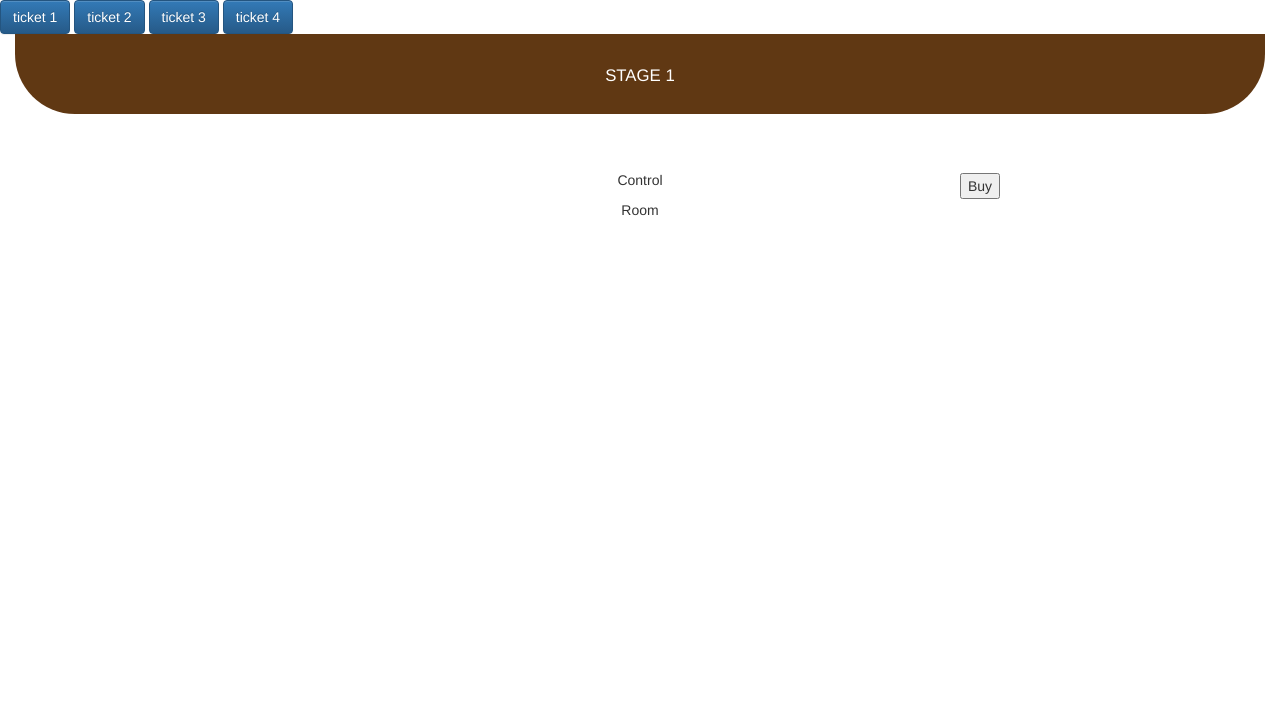
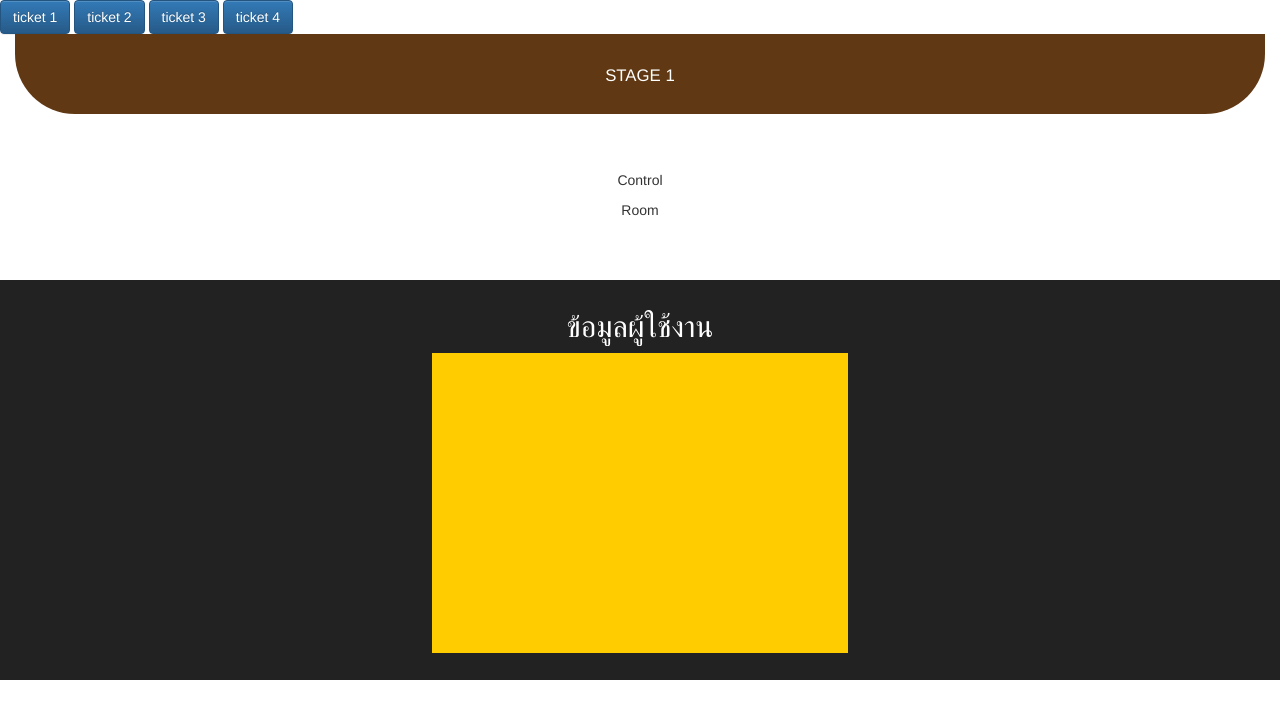
Before and after one commit to pnplu/reservation_ticket, a PHP site: page / in a window 1280 px wide. Shown: the top 719 px of the page. Run offline with PHP 8.4, Linux system fonts and the light colour scheme; data that the repository does not hold is empty; some libraries are stand-ins or nearby versions.

Commit message:
add new section not success

```diff
--- a/stylesheets/css/style_seat.css
+++ b/stylesheets/css/style_seat.css
@@ -128,4 +128,17 @@ body {
 .wrap_sec_c .wrap_in_sec_a {
   float: left; }
 
+.wrap_personal {
+  background-color: #222222;
+  margin-top: 50px;
+  height: 400px; }
+  .wrap_personal h2 {
+    font-family: 'Kanit', sans-serif;
+    color: #FFFFFF;
+    text-align: center;
+    margin-top: 30px; }
+  .wrap_personal .wrap_box_user {
+    background-color: #FFCC00;
+    height: 300px; }
+
 /*# sourceMappingURL=style_seat.css.map */
--- a/stylesheets/sass/style_seat.scss
+++ b/stylesheets/sass/style_seat.scss
@@ -184,5 +184,21 @@ body {
   .wrap_in_sec_a{
     float: left;
   }
+}
 
+//Personal
+.wrap_personal{
+  background-color: #222222;
+  margin-top: 50px;
+  height: 400px;
+  h2{
+    font-family: 'Kanit', sans-serif;
+    color: #FFFFFF;
+    text-align: center;
+    margin-top: 30px;
+  }
+  .wrap_box_user{
+    background-color: #FFCC00;
+    height: 300px;
+  }
 }
--- a/ticket_1.php
+++ b/ticket_1.php
@@ -881,7 +881,12 @@ $seat_i_day1_3 = $conn->day1_zone_c_seat_i();
               </article>
             </article> <!-- row c i -->
           </article>
-          <button type="submit" name="button">Buy</button>
+          <article class="col-xs-12 wrap_personal">
+            <h2>ข้อมูลผู้ใช้งาน</h2>
+            <article class="col-sm-offset-4 col-sm-4 wrap_box_user">
+
+            </article>
+          </article>
         </form>
       </section><!-- row -->
       </section>
```
Also changed, not shown: 1 other file.
